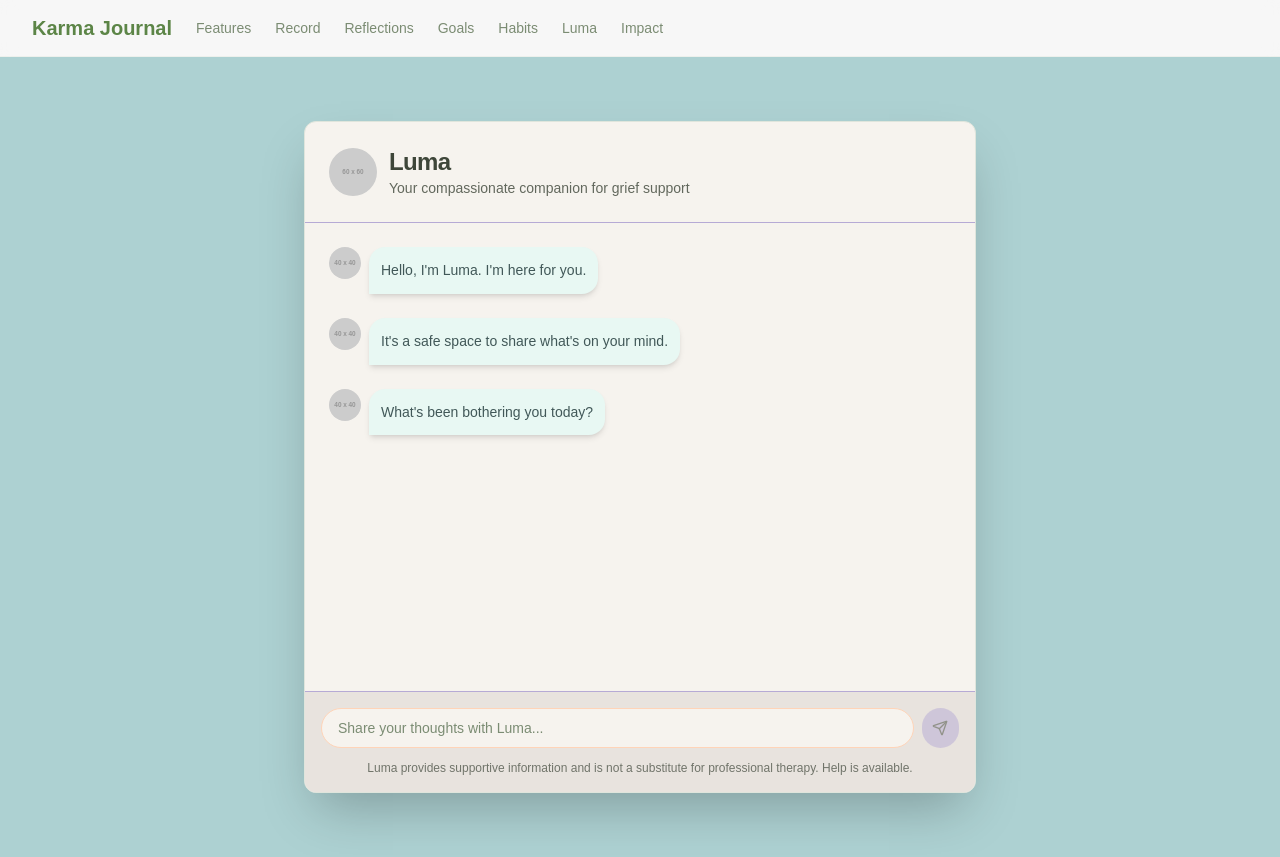
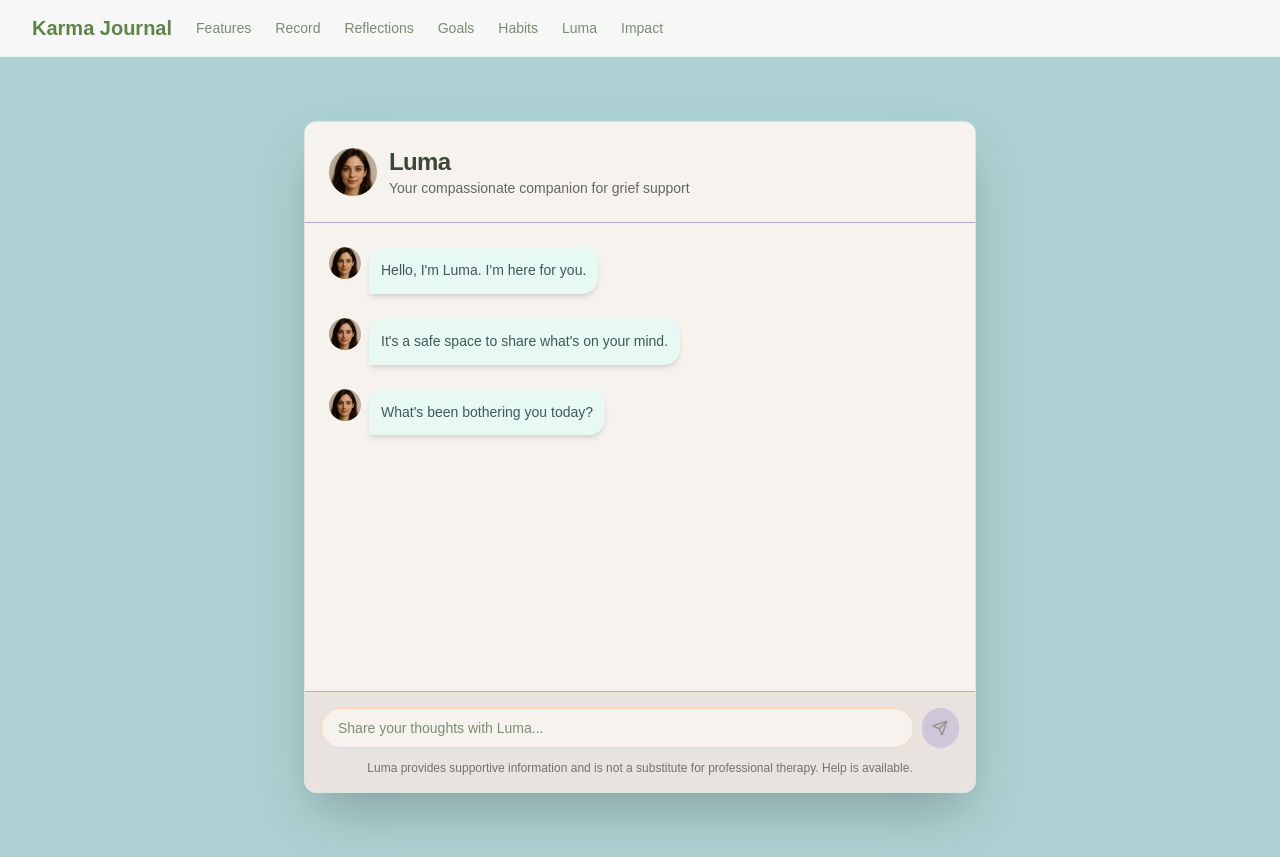
Before and after one commit to swaroop190182/thekarmajournal, a Next.js app: page /luma-grief-counsellor in a window 1280 px wide. Built offline with nearby package versions, Linux system fonts and the light colour scheme; what @genkit-ai/googleai, genkit would draw is missing.

Commit message:
I have placed the image luma.png in public folder, please use that

```diff
--- a/src/app/luma-grief-counsellor/page.tsx
+++ b/src/app/luma-grief-counsellor/page.tsx
@@ -84,7 +84,7 @@ const LumaGriefCounsellorPage = () => {
         >
           <div className="flex items-center space-x-3">
             <Avatar className="h-12 w-12">
-              <AvatarImage src="https://placehold.co/60x60.png" alt="Luma AI Grief Counsellor" data-ai-hint="calm abstract" />
+              <AvatarImage src="/luma.png" alt="Luma AI Grief Counsellor" />
               <AvatarFallback style={{ backgroundColor: 'hsl(var(--luma-accent-lavender))', color: 'hsl(var(--luma-text-primary))' }}>L</AvatarFallback>
             </Avatar>
             <div>
@@ -107,7 +107,7 @@ const LumaGriefCounsellorPage = () => {
                 >
                   {msg.role === 'model' && (
                     <Avatar className="h-8 w-8 self-start">
-                      <AvatarImage src="https://placehold.co/40x40.png" alt="Luma" data-ai-hint="calm abstract" />
+                      <AvatarImage src="/luma.png" alt="Luma" />
                       <AvatarFallback style={{ backgroundColor: 'hsl(var(--luma-accent-lavender))', color: 'hsl(var(--luma-text-primary))' }}>L</AvatarFallback>
                     </Avatar>
                   )}
@@ -137,7 +137,7 @@ const LumaGriefCounsellorPage = () => {
               {isLoading && (
                 <div className="flex justify-start space-x-2">
                   <Avatar className="h-8 w-8 self-start">
-                    <AvatarImage src="https://placehold.co/40x40.png" alt="Luma" data-ai-hint="calm abstract" />
+                    <AvatarImage src="/luma.png" alt="Luma" />
                     <AvatarFallback style={{ backgroundColor: 'hsl(var(--luma-accent-lavender))', color: 'hsl(var(--luma-text-primary))' }}>L</AvatarFallback>
                   </Avatar>
                   <div
--- a/src/app/page.tsx
+++ b/src/app/page.tsx
@@ -30,7 +30,14 @@ export default function LandingPage() {
               </div>
             </div>
             <div className="mx-auto aspect-video overflow-hidden rounded-xl object-cover object-center sm:w-full lg:order-last shadow-xl flex items-center justify-center bg-muted/50">
-              <p className="text-sm text-muted-foreground">Hero image area</p>
+            <Image
+              alt="Calm Illustration"
+              className="mx-auto aspect-video overflow-hidden rounded-xl object-cover object-center sm:w-full lg:order-last shadow-xl"
+              height="400"
+              src="/images/budha.jpg"
+              data-ai-hint="calm abstract illustration"
+              width="600"
+            />
             </div>
           </div>
         </div>
```
Also changed, not shown: public/ChatGPT Image Jun 18, 2025, 09_07_12 AM.png (added), public/luma.png (added).
